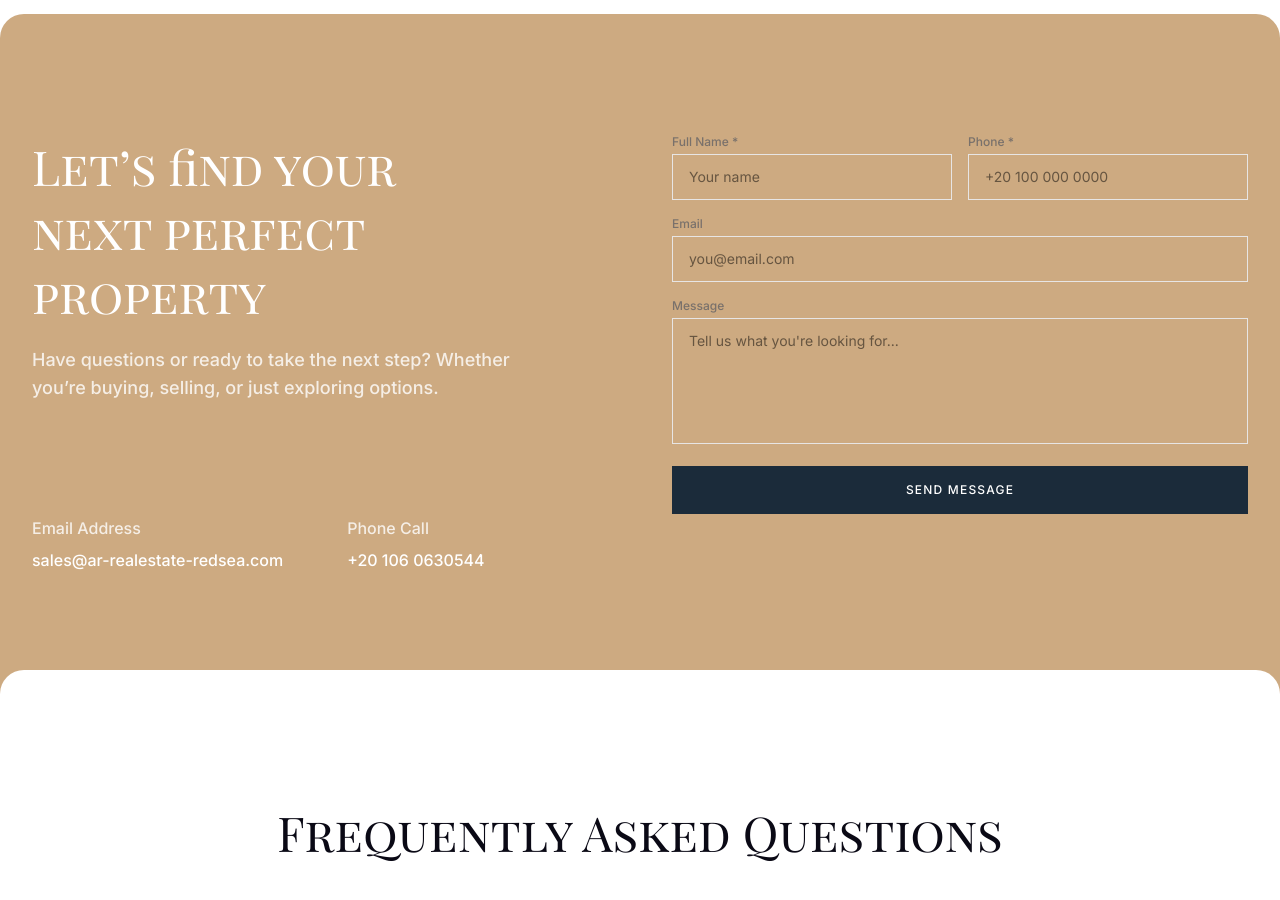
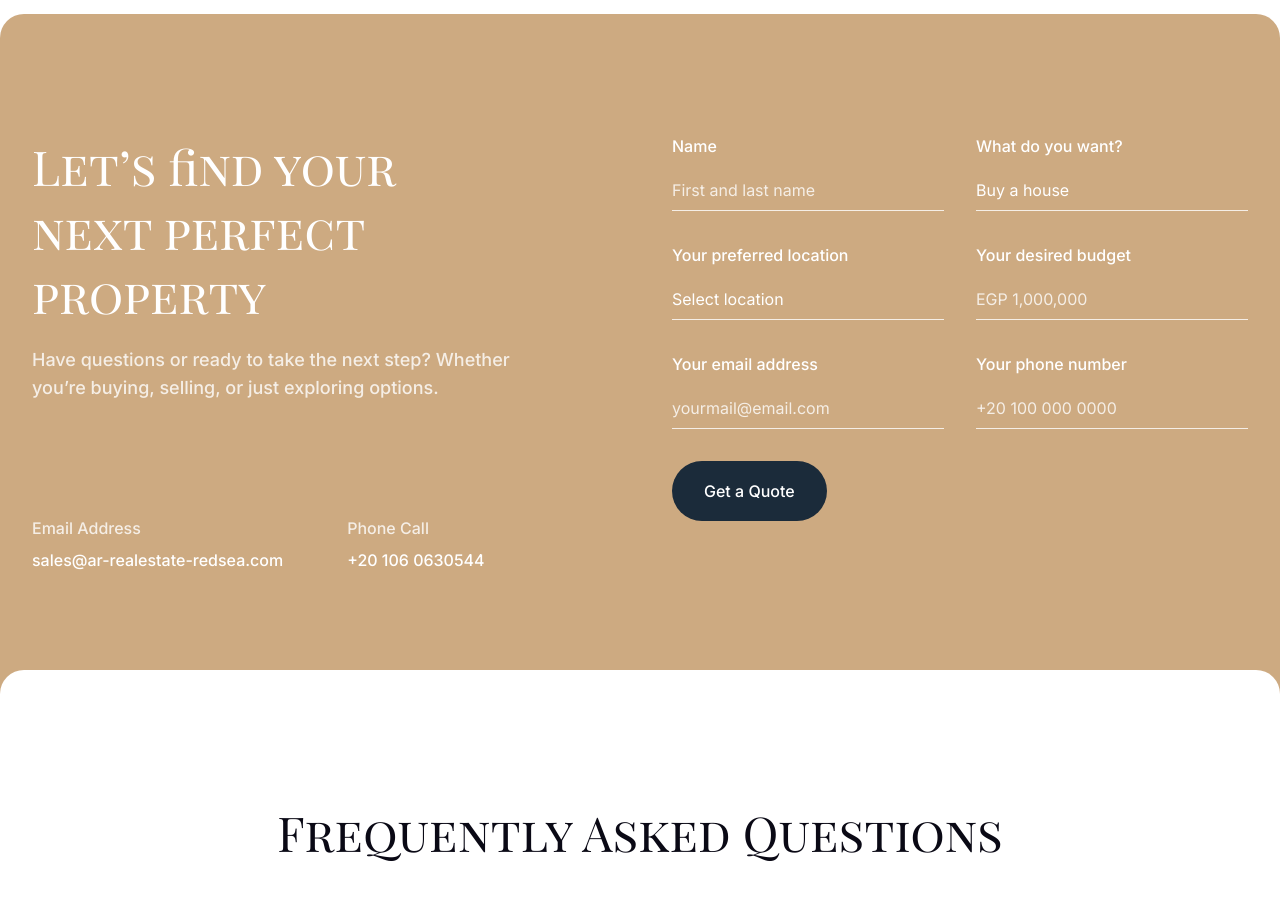
Before and after one commit to launchyeg/ar-realestate-broker-list-platform, a Next.js app: page / in a window 1280 px wide. Shown: the part 5100-6000 px from the top of the page. Built offline with nearby package versions, Linux system fonts and the light colour scheme; no server answers; the database is empty.

Commit message:
form home page style

```diff
--- a/app/(site)/contact/ContactPageForm.tsx
+++ b/app/(site)/contact/ContactPageForm.tsx
@@ -51,7 +51,7 @@ export default function ContactPageForm() {
         <p className="font-display text-2xl text-stone-900 mb-2">
           Message sent!
         </p>
-        <p className="text-stone-400 text-sm">
+        <p className="text-stone-400 text-base">
           We'll get back to you within 2 business hours.
         </p>
       </div>
@@ -59,24 +59,107 @@ export default function ContactPageForm() {
   }
 
   return (
-    <form onSubmit={handleSubmit} className="space-y-4">
-      <div className="grid grid-cols-2 gap-4">
+    <form onSubmit={handleSubmit} className="space-y-8">
+      {/* Row 1 — Name + What do you want */}
+      <div className="grid grid-cols-1 md:grid-cols-2 gap-8">
         <div>
-          <label className="block text-xs font-medium text-stone-500 mb-1">
-            Full Name *
+          <label className="block text-white text-base font-medium mb-3">
+            Name
           </label>
           <input
             required
             type="text"
             value={name}
             onChange={(e) => setName(e.target.value)}
-            placeholder="Your name"
-            className="w-full px-4 py-3 border border-stone-200 text-sm focus:outline-none focus:border-[#C9A96E] transition"
+            placeholder="First and last name"
+            className="w-full bg-transparent border-b border-[#fffc] text-white placeholder-[#fffc] text-base py-2 focus:outline-none focus:border-white transition-colors"
           />
         </div>
         <div>
-          <label className="block text-xs font-medium text-stone-500 mb-1">
-            Phone *
+          <label className="block text-white text-base font-medium mb-3">
+            What do you want?
+          </label>
+          <select
+            className="w-full bg-transparent border-b border-[#fffc] text-white text-base py-2 focus:outline-none focus:border-white transition-colors appearance-none cursor-pointer"
+            style={{ colorScheme: "dark" }}
+          >
+            <option className="bg-brand-primary" value="buy">
+              Buy a house
+            </option>
+            <option className="bg-brand-primary" value="rent">
+              Rent a property
+            </option>
+            <option className="bg-brand-primary" value="invest">
+              Invest
+            </option>
+            <option className="bg-brand-primary" value="sell">
+              Sell my property
+            </option>
+          </select>
+        </div>
+      </div>
+
+      {/* Row 2 — Location + Budget */}
+      <div className="grid grid-cols-1 md:grid-cols-2 gap-8">
+        <div>
+          <label className="block text-white text-base font-medium mb-3">
+            Your preferred location
+          </label>
+          <select
+            className="w-full bg-transparent border-b border-[#fffc] text-white text-base py-2 focus:outline-none focus:border-white transition-colors appearance-none cursor-pointer"
+            style={{ colorScheme: "dark" }}
+          >
+            <option className="bg-brand-primary" value="">
+              Select location
+            </option>
+            <option className="bg-brand-primary" value="hurghada">
+              Hurghada
+            </option>
+            <option className="bg-brand-primary" value="sahl-hasheesh">
+              Sahl Hasheesh
+            </option>
+            <option className="bg-brand-primary" value="el-gouna">
+              El Gouna
+            </option>
+            <option className="bg-brand-primary" value="makadi-bay">
+              Makadi Bay
+            </option>
+            <option className="bg-brand-primary" value="soma-bay">
+              Soma Bay
+            </option>
+          </select>
+        </div>
+        <div>
+          <label className="block text-white text-base font-medium mb-3">
+            Your desired budget
+          </label>
+          <input
+            type="text"
+            value={message}
+            onChange={(e) => setMessage(e.target.value)}
+            placeholder="EGP 1,000,000"
+            className="w-full bg-transparent border-b border-[#fffc] text-white placeholder-[#fffc] text-base py-2 focus:outline-none focus:border-white transition-colors"
+          />
+        </div>
+      </div>
+
+      {/* Row 3 — Email + Phone */}
+      <div className="grid grid-cols-1 md:grid-cols-2 gap-8">
+        <div>
+          <label className="block text-white text-base font-medium mb-3">
+            Your email address
+          </label>
+          <input
+            type="email"
+            value={email}
+            onChange={(e) => setEmail(e.target.value)}
+            placeholder="yourmail@email.com"
+            className="w-full bg-transparent border-b border-[#fffc] text-white placeholder-[#fffc] text-base py-2 focus:outline-none focus:border-white transition-colors"
+          />
+        </div>
+        <div>
+          <label className="block text-white text-base font-medium mb-3">
+            Your phone number
           </label>
           <input
             required
@@ -84,46 +167,27 @@ export default function ContactPageForm() {
             value={phone}
             onChange={(e) => setPhone(e.target.value)}
             placeholder="+20 100 000 0000"
-            className="w-full px-4 py-3 border border-stone-200 text-sm focus:outline-none focus:border-[#C9A96E] transition"
+            className="w-full bg-transparent border-b border-[#fffc] text-white placeholder-[#fffc] text-base py-2 focus:outline-none focus:border-white transition-colors"
           />
         </div>
       </div>
-      <div>
-        <label className="block text-xs font-medium text-stone-500 mb-1">
-          Email
-        </label>
-        <input
-          type="email"
-          value={email}
-          onChange={(e) => setEmail(e.target.value)}
-          placeholder="you@email.com"
-          className="w-full px-4 py-3 border border-stone-200 text-sm focus:outline-none focus:border-[#C9A96E] transition"
-        />
-      </div>
-      <div>
-        <label className="block text-xs font-medium text-stone-500 mb-1">
-          Message
-        </label>
-        <textarea
-          rows={5}
-          value={message}
-          onChange={(e) => setMessage(e.target.value)}
-          placeholder="Tell us what you're looking for..."
-          className="w-full px-4 py-3 border border-stone-200 text-sm focus:outline-none focus:border-[#C9A96E] transition resize-none"
-        />
-      </div>
+
       {status === "error" && (
-        <p className="text-xs text-red-500">
+        <p className="text-xs text-red-400">
           Something went wrong. Please try again.
         </p>
       )}
-      <button
-        type="submit"
-        disabled={status === "sending"}
-        className="w-full py-4 bg-[#1B2B3A] text-white text-xs font-medium tracking-widest uppercase hover:bg-[#2D4258] transition-colors disabled:opacity-60"
-      >
-        {status === "sending" ? "Sending…" : "Send Message"}
-      </button>
+
+      {/* Submit button */}
+      <div>
+        <button
+          type="submit"
+          disabled={status === "sending"}
+          className="px-8 py-[18px] bg-brand-primary text-white text-base font-medium rounded-full hover:bg-brand-primaryLight transition-colors disabled:opacity-60"
+        >
+          {status === "sending" ? "Sending…" : "Get a Quote"}
+        </button>
+      </div>
     </form>
   );
 }
```
